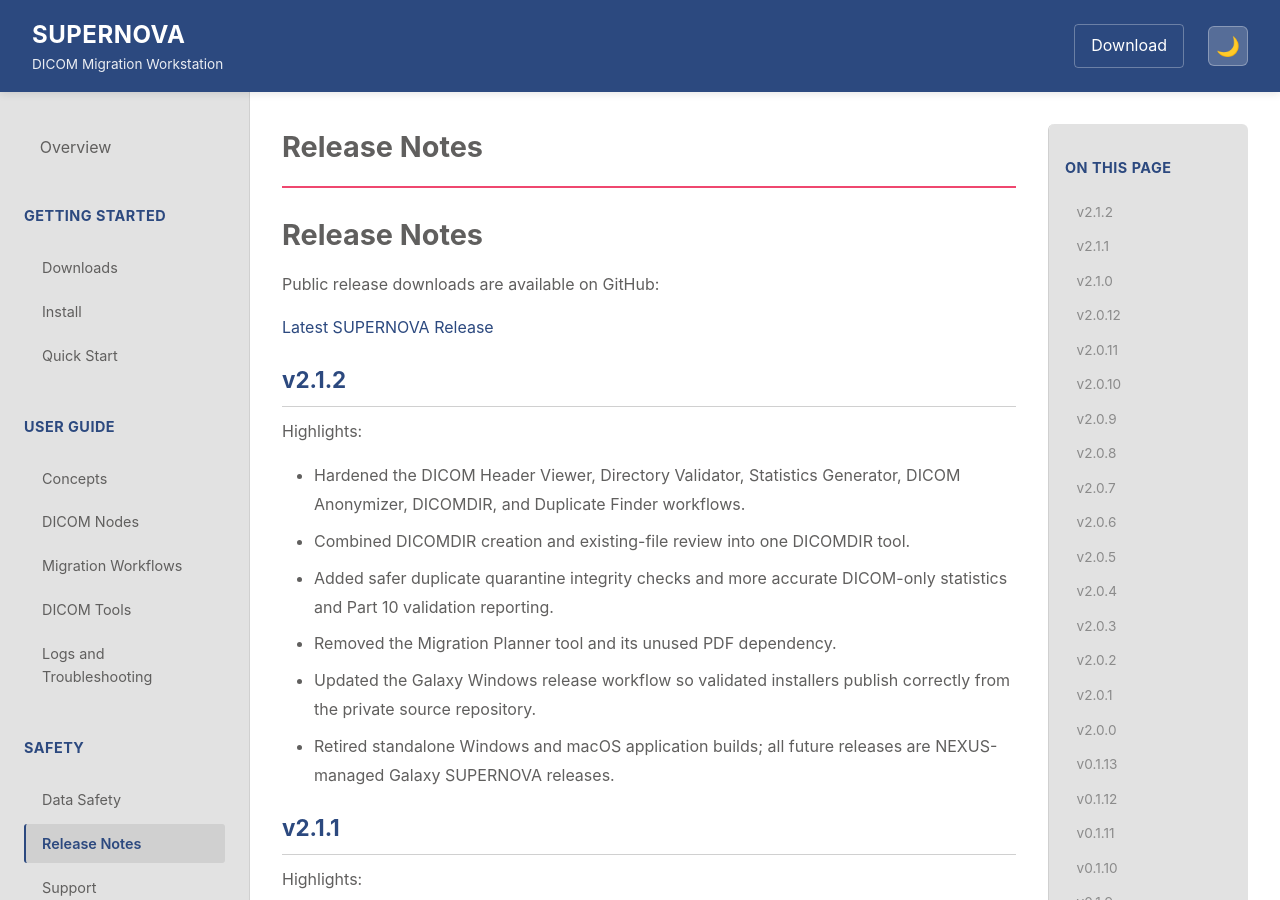
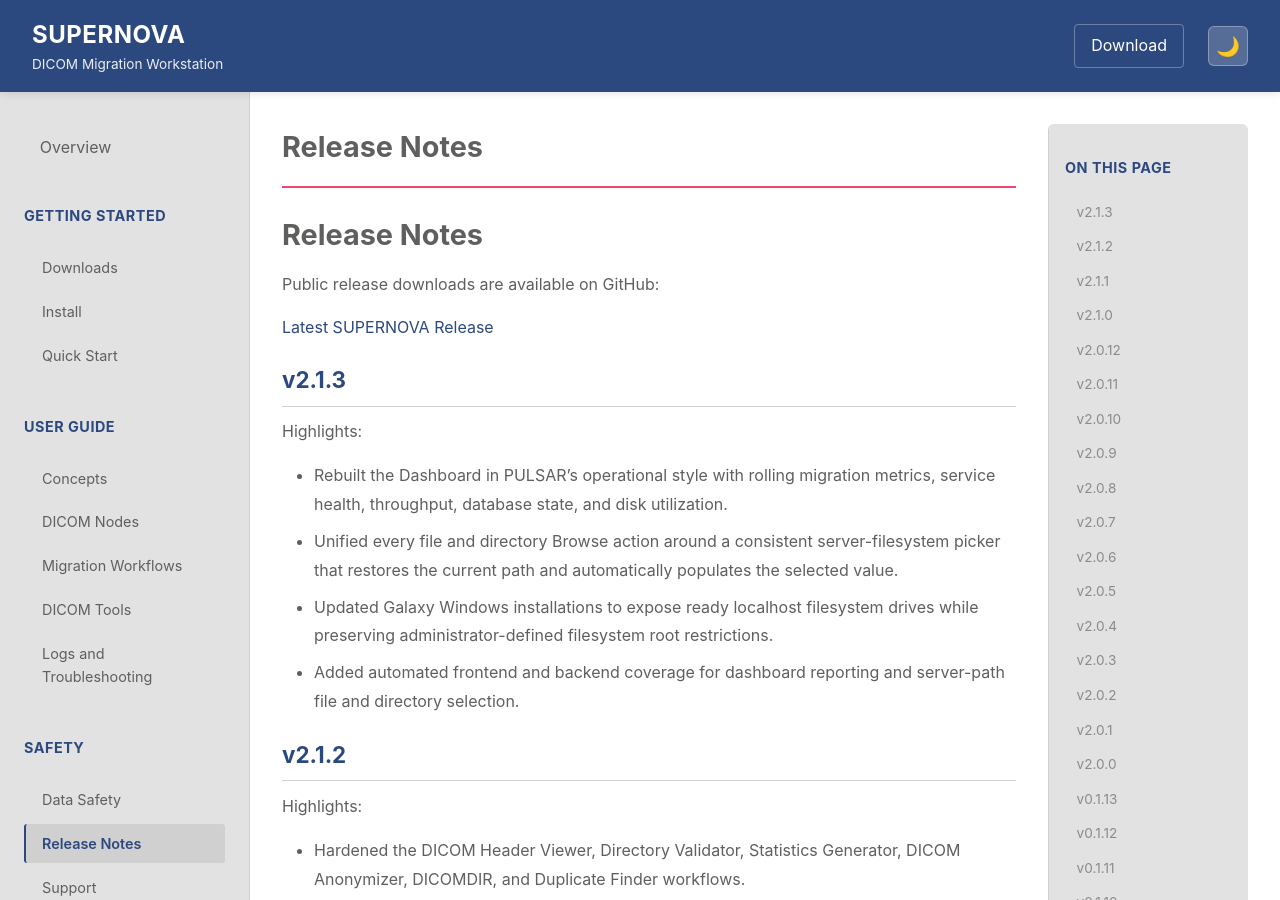
Before and after one commit to JayDubb85/SUPERNOVA-Releases, a Jekyll site: the page built from docs/release-notes.md, in a window 1280 px wide and 900 px high. Built offline with Jekyll 4.4.1, drawn with Linux system fonts in a browser that asks for light colours.

Commit message:
Update public documentation

```diff
--- a/docs/release-notes.md
+++ b/docs/release-notes.md
@@ -9,6 +9,20 @@ description: SUPERNOVA public release notes
 Public release downloads are available on GitHub:
 
 [Latest SUPERNOVA Release](https://github.com/JayDubb85/SUPERNOVA-Releases/releases/latest)
+
+## v2.1.3
+
+Highlights:
+
+- Rebuilt the Dashboard in PULSAR's operational style with rolling migration
+  metrics, service health, throughput, database state, and disk utilization.
+- Unified every file and directory Browse action around a consistent
+  server-filesystem picker that restores the current path and automatically
+  populates the selected value.
+- Updated Galaxy Windows installations to expose ready localhost filesystem
+  drives while preserving administrator-defined filesystem root restrictions.
+- Added automated frontend and backend coverage for dashboard reporting and
+  server-path file and directory selection.
 
 ## v2.1.2
 
```
